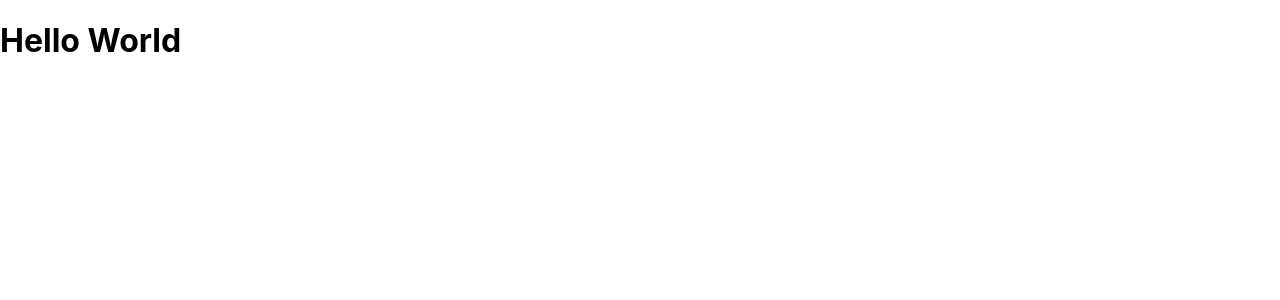
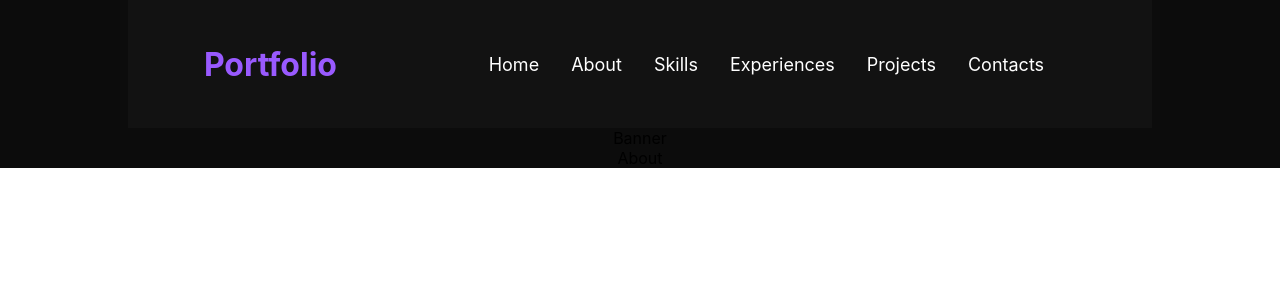
Before and after one commit to BrunoUemura/hidefolio, a React (Vite) app: page / in a window 1280 px wide. Shown: the top 300 px of the page. Built offline with nearby package versions, Linux system fonts and the light colour scheme.

Commit message:
Add Nabvar

```diff
--- a/src/App.tsx
+++ b/src/App.tsx
@@ -1,3 +1,14 @@
+import About from "./components/About";
+import Banner from "./components/Banner";
+import Navbar from "./components/Navbar";
+import styles from "./styles/App.module.scss";
+
 export default function App() {
-  return <h1>Hello World</h1>;
+  return (
+    <div className={styles.App}>
+      <Navbar />
+      <Banner />
+      <About />
+    </div>
+  );
 }
--- a/src/components/Navbar/index.tsx
+++ b/src/components/Navbar/index.tsx
@@ -1,3 +1,15 @@
+import { navItems } from "../../util/NavItems";
+import styles from "./styles.module.scss";
+
 export default function Navbar() {
-  return <div>Navbar</div>;
+  return (
+    <nav className={styles.navbar}>
+      <h1>Portfolio</h1>
+      <div className={styles.navItems}>
+        {navItems.map((item) => (
+          <a href={`#${item.id}`}>{item.text}</a>
+        ))}
+      </div>
+    </nav>
+  );
 }
--- a/src/components/Navbar/styles.module.scss
+++ b/src/components/Navbar/styles.module.scss
@@ -0,0 +1,31 @@
+.navbar {
+  width: 80%;
+  height: 8rem;
+  display: flex;
+  justify-content: space-around;
+  align-items: center;
+  background-color: #121212;
+
+  h1 {
+    color: #995aff;
+    font-size: xx-large;
+  }
+
+  .navItems {
+    display: flex;
+  }
+
+  .navItems a {
+    color: #fff;
+    font-size: large;
+    padding-right: 2rem;
+    list-style: none;
+    text-decoration: none;
+
+    cursor: pointer;
+  }
+
+  .navItems a:hover {
+    color: #995aff;
+  }
+}
--- /dev/null
+++ b/src/styles/App.module.scss
@@ -0,0 +1,8 @@
+.App {
+  display: flex;
+  flex-direction: column;
+  justify-content: center;
+  align-items: center;
+
+  background-color: #0c0c0c;
+}
--- a/src/styles/index.scss
+++ b/src/styles/index.scss
@@ -1,13 +1,13 @@
-body {
+* {
   margin: 0;
-  font-family: -apple-system, BlinkMacSystemFont, 'Segoe UI', 'Roboto', 'Oxygen',
-    'Ubuntu', 'Cantarell', 'Fira Sans', 'Droid Sans', 'Helvetica Neue',
-    sans-serif;
-  -webkit-font-smoothing: antialiased;
-  -moz-osx-font-smoothing: grayscale;
+  padding: 0;
 }
 
-code {
-  font-family: source-code-pro, Menlo, Monaco, Consolas, 'Courier New',
-    monospace;
+body {
+  width: 100vw;
+  height: 100vh;
+
+  font-family: -apple-system, BlinkMacSystemFont, "Segoe UI", "Roboto", "Oxygen",
+    "Ubuntu", "Cantarell", "Fira Sans", "Droid Sans", "Helvetica Neue",
+    sans-serif;
 }
--- /dev/null
+++ b/src/util/NavItems.ts
@@ -0,0 +1,26 @@
+export const navItems = [
+  {
+    id: "banner",
+    text: "Home",
+  },
+  {
+    id: "about",
+    text: "About",
+  },
+  {
+    id: "skills",
+    text: "Skills",
+  },
+  {
+    id: "experiences",
+    text: "Experiences",
+  },
+  {
+    id: "projects",
+    text: "Projects",
+  },
+  {
+    id: "contacts",
+    text: "Contacts",
+  },
+];
```
